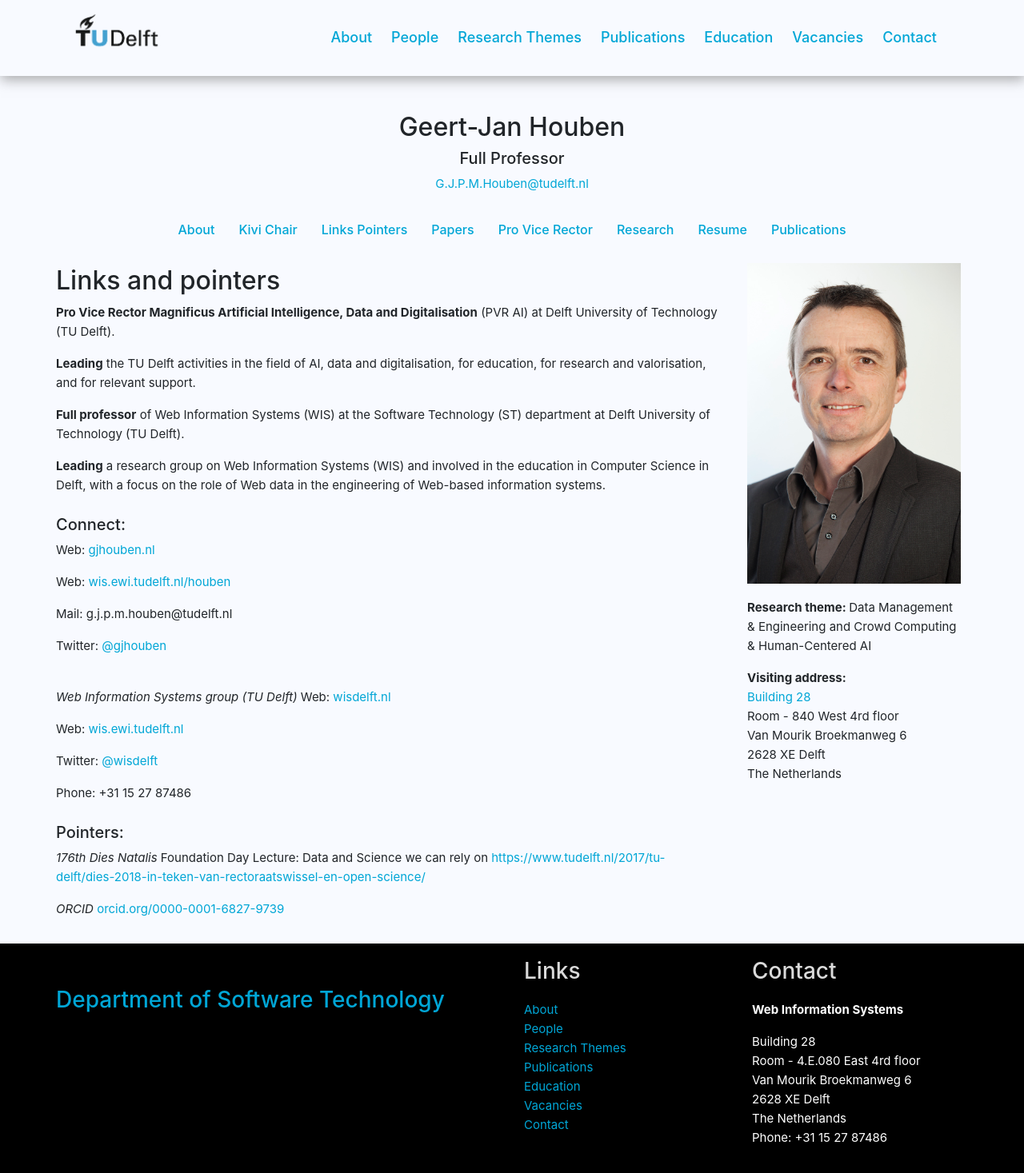
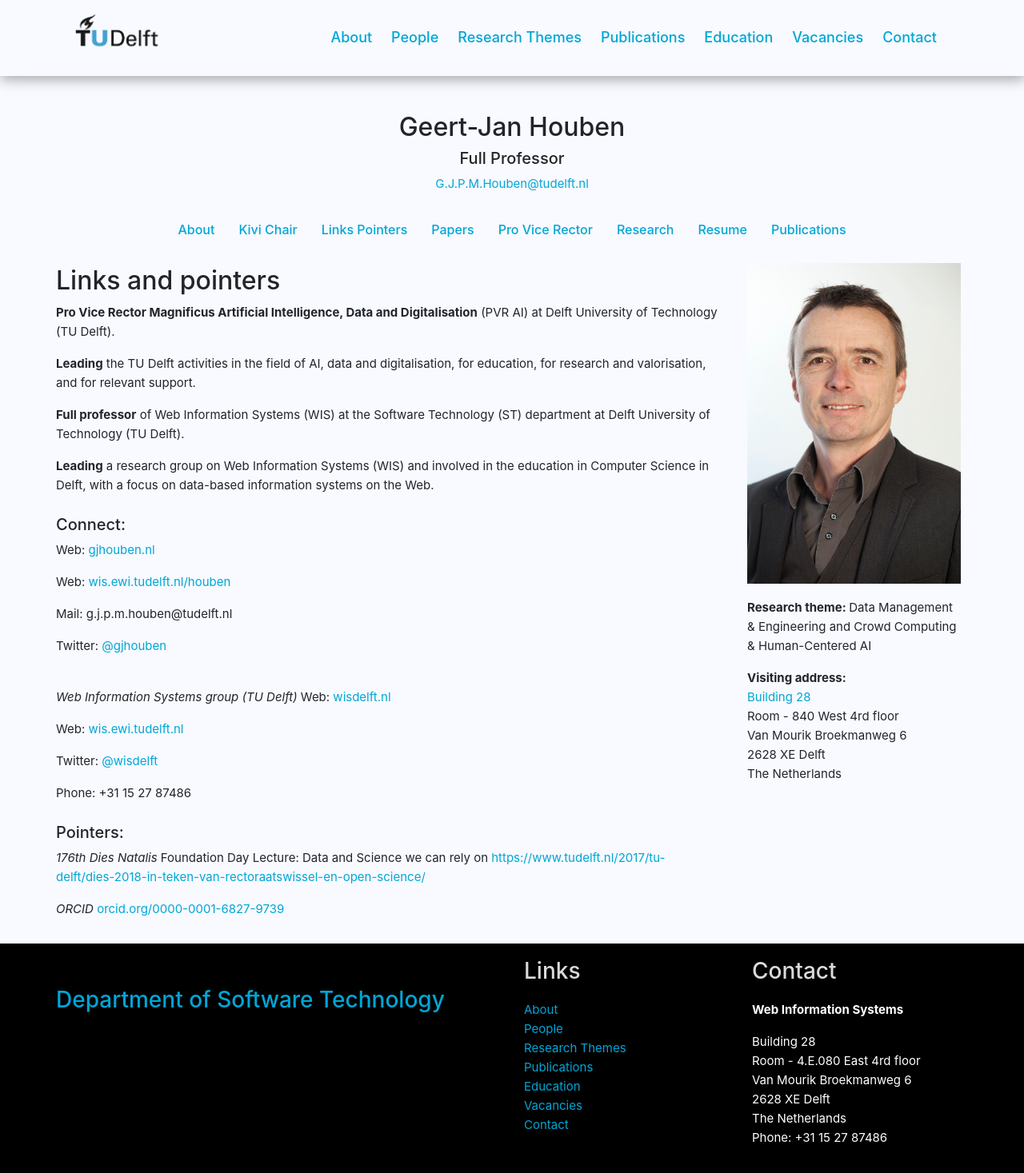
Before and after one commit to wis-delft/wis-delft.github.io, a Jekyll site: the page built from _details/links-pointers.md, in a window 1280 px wide. Shown: the whole page at 80% size. Built offline with Jekyll 4.4.1, drawn with Linux system fonts in a browser that asks for light colours.

Commit message:
Update links-pointers.md

```diff
--- a/_details/links-pointers.md
+++ b/_details/links-pointers.md
@@ -37,7 +37,7 @@
 
 **Full professor** of Web Information Systems (WIS) at the Software Technology (ST) department at Delft University of Technology (TU Delft).
 
-**Leading** a research group on Web Information Systems (WIS) and involved in the education in Computer Science in Delft, with a focus on the role of Web data in the engineering of Web-based information systems.
+**Leading** a research group on Web Information Systems (WIS) and involved in the education in Computer Science in Delft, with a focus on data-based information systems on the Web.
 
 ##### Connect:
 
```
